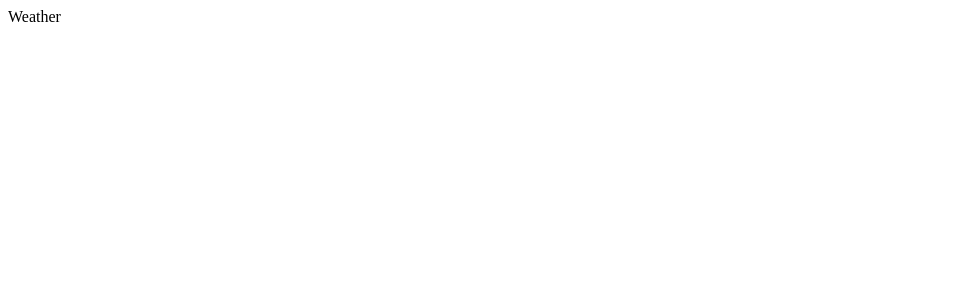
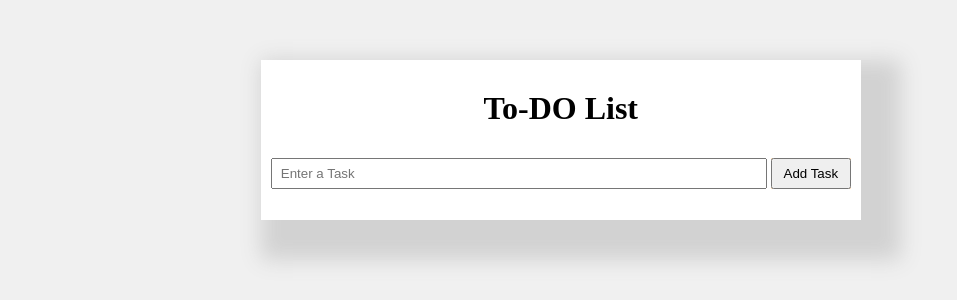
Before and after one commit to sonu82256/30-Days-Of-React, a React (Vite) app in the folder my-app/: page / in a window 1280 px wide. Shown: the top 300 px of the page, without its empty margins (0-957 px from the left). Built offline with nearby package versions, Linux system fonts and the light colour scheme.

Commit message:
todo list

```diff
--- a/my-app/src/App.jsx
+++ b/my-app/src/App.jsx
@@ -3,7 +3,8 @@ import { useState } from 'react'
 // import Day6 from './Exercise/Day6/Day6'
 // import Day8 from './Exercise/Day8/Day8'
 // import Day8ii from './Exercise/Day8/Day8ii'
-import Weather from './Exercise/Weather App/Weather'
+// import Weather from './Exercise/Weather App/Weather'
+import TodoList from './Exercise/TodoList/TodoList'
 
 function App() {
   return (
@@ -12,7 +13,8 @@ function App() {
       {/* <Day6/> */}
       {/* <Day8 /> */}
       {/* <Day8ii /> */}
-      <Weather />
+      {/* <Weather /> */}
+      <TodoList />
     </>
   )
 }
--- /dev/null
+++ b/my-app/src/Exercise/TodoList/Style.css
@@ -0,0 +1,77 @@
+body{
+    background-color: rgb(240, 240, 240);
+}
+.list-of-tasks{
+    display: flex;
+    flex-direction: row;
+}
+.container{
+    margin-top: 60px;
+    background-color: white;
+    width: 60%;
+    margin-left: 20%;
+    padding-bottom: 1px;
+    max-width: 600px;
+    min-width: 500px;
+    box-shadow: 20px 20px 20px 20px  #d2d2d2;
+}
+h1{
+    text-align: center;
+    padding-top: 30px;
+    padding-bottom: 10px;
+}
+.input-task{
+    display: grid;
+    grid-template-columns: 7fr 1fr;
+    width: 100%;
+    margin-bottom: 30px;
+    grid-gap: 18px;
+}
+.input-field{
+    padding-left: 10px;
+    height: 30px;
+}
+.add-task{
+    background-color: bisque;
+    height: 31px;
+    min-width: 80px;
+    margin-right: 10px;
+}
+.input-field-a{
+    height: 25px;
+    width: 100%;
+    padding-left: 8px;
+}
+.add-task-a{
+    height: 31px;
+    min-width: 80px;
+    align-items: center;
+}
+.list-of-tasks{
+    margin-left: 11px;
+    margin-right: 11px;
+    background-color: rgb(240, 240, 240);
+    display: grid;
+    grid-template-columns: 4fr 110px;
+    justify-content: end;
+    align-items: center;
+    border-radius: 3px;
+    margin-bottom: 10px;
+
+}
+.right{
+    display: flex;
+    justify-content: end;
+    margin-right: 10px;
+}
+.edit{
+    margin-right: 2px;
+    height: 25px;
+
+}
+.para{
+    padding-left: 10px;
+}
+.task-wala-bada-dibba{
+    padding-bottom: 20px;
+}
--- /dev/null
+++ b/my-app/src/Exercise/TodoList/Task.jsx
@@ -0,0 +1,22 @@
+import React from 'react'
+
+const Task = ({task, onDelete, onEdit}) => {
+
+    const handleDelete = () => {
+        onDelete(task);
+    };
+
+  return (
+    <div className='task-wala-bada-dibba'>
+        <div className="list-of-tasks">
+            <div className="left"><p className='para'>{task}</p></div>
+            <div className="right">
+                <button className='edit' onClick={onEdit}>Edit</button>
+                <button className='delete' onClick={handleDelete}>Delete</button>
+            </div>
+        </div>
+    </div>
+  )
+}
+
+export default Task
--- /dev/null
+++ b/my-app/src/Exercise/TodoList/TodoList.jsx
@@ -0,0 +1,55 @@
+import React, { useEffect, useState } from 'react'
+import Task from './Task'
+import './Style.css'
+
+const TodoList = () => {
+    const [task, setTask] = useState('')
+    const [taskArr, setTaskArr] = useState([])
+    const [isEditing, setIsEditing] = useState(null);
+
+    const handleClick = () => {
+        if (isEditing !== null) {
+            const updatedTasks = taskArr.map((item, idx) => (idx === isEditing ? task : item));
+            setTaskArr(updatedTasks);
+            setIsEditing(null);
+        } else {
+            setTaskArr([...taskArr, task]);
+        }
+        setTask('');
+    };
+
+    const handleOnChange = (event) => {
+        setTask(event.target.value)
+
+        // console.log(event.target.value)
+    }
+
+    const handleDelete = (taskToDelete) => {
+        setTaskArr(taskArr.filter(task => task !== taskToDelete));
+    };
+
+    const handleEdit = (taskToEdit, idx) => {
+        setTask(taskToEdit);
+        setIsEditing(idx);
+    };
+
+
+    return (
+        <div className='container'>
+            <h1>To-DO List</h1>
+            <div className='input-task'>
+                <div className='input-field'>
+                    <input type="text" className='input-field-a' placeholder='Enter a Task' onChange={handleOnChange} />
+                </div>
+                <div className="add-task">
+                    <button className='add-task-a' onClick={handleClick}>Add Task</button>
+                </div>
+            </div>
+            {taskArr && taskArr.map((taskItem, idx) => (
+                <Task key={idx} task={taskItem} onDelete={handleDelete} onEdit={() => handleEdit(taskItem, idx)}> </Task>
+                ))}
+        </div>
+  )
+}
+
+export default TodoList
--- /dev/null
+++ b/my-app/src/Exercise/Weather App/Style.css
@@ -0,0 +1,45 @@
+.container{
+    background-color: rgb(112, 154, 201);
+    height: 280px;
+    width: 800px;
+    margin-top: 50px;
+    text-align: center;
+    border-radius: 20px;
+}
+.input-container{
+    display: flex;
+    justify-content: center;
+}
+input{
+    background-color: rgb(255, 255, 255);
+    width: 743px;
+    margin-top: 20px;
+    height: 45px;
+    border: none;
+    padding-left: 15px;
+    border-radius: 5px;
+    font-size: 20px;
+}
+
+body{
+    margin: 0;
+    display: flex;
+    justify-content: center;
+}
+
+.btn-container{
+    display: flex;
+    justify-content: center;
+    margin-top: 20px;
+}
+button{
+    height: 30px;
+    font-size: 15px;
+    border-radius: 5px;
+    border: none;
+}
+
+p{
+    font-size: 20px;
+    color: rgb(69, 69, 69);
+}
--- a/my-app/src/Exercise/Weather App/Weather.jsx
+++ b/my-app/src/Exercise/Weather App/Weather.jsx
@@ -1,10 +1,51 @@
-import React from 'react'
+import React, { useState } from 'react'
+import './Style.css'
+import axios from 'axios'
 //https://api.openweathermap.org/data/2.5/weather?q={city name}&appid={'bfc25d1dbdecbd4312bccac83a8dd4b9'}
 
+
+
+
+
 const Weather = () => {
-  return (
-    <div>Weather</div>
-  )
+    const [city, setCity] = useState('')
+    const [data, setData] = useState('')
+
+    const fetchWeather = async () => {
+        const url = `https:api.openweathermap.org/data/2.5/weather?q=${city}&appid=bfc25d1dbdecbd4312bccac83a8dd4b9`
+        try{
+            const result = await axios.get(url);
+            setData(result)
+            console.log(result);
+            console.log(result.data.name)
+        }catch(error){
+            console.log("Error occured in fetching API", error);
+        }
+    }
+
+    const handleInputChange = (event) => {
+        setCity(event.target.value);
+    }
+
+    return (
+        <div className='container'>
+            <div className="input-container">
+                <input type="text" placeholder='Enter City Name'onChange={handleInputChange}/>
+            </div>
+            <div className='btn-container'>
+                <button onClick={fetchWeather} > Get Weather </button>
+            </div>
+            <div className='location'>
+                {data &&  <h2>{data.data.name}</h2>}
+            </div>
+            <div>
+                {data &&  <p>Temp is {data.data.main.temp}</p>}
+            </div>
+            <div>
+                {data &&  <p>{data.data.weather.map((weather)=> weather.main).join(', ')}</p>}
+            </div>
+        </div>
+    )
 }
 
 export default Weather
```
